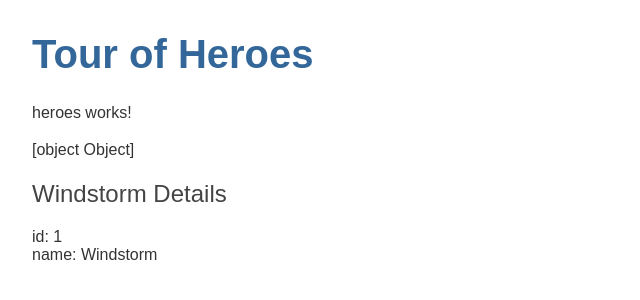
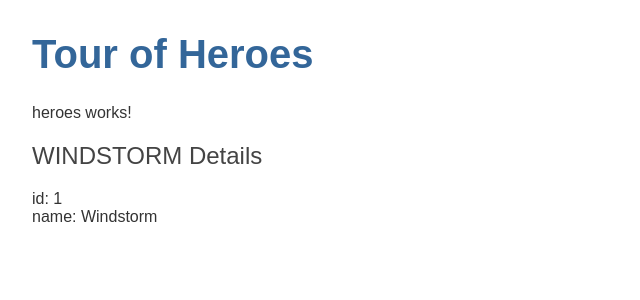
Before and after one commit to nayokim/angular, an Angular app: page / in a window 1280 px wide. Shown: the top 300 px of the page, without its empty margins (0-640 px from the left). Built offline with nearby package versions, Linux system fonts and the light colour scheme.

Commit message:
uppercase pipe

```diff
--- a/src/app/heroes/heroes.component.html
+++ b/src/app/heroes/heroes.component.html
@@ -1,5 +1,4 @@
 <p>heroes works!</p>
-{{hero}}
-<h2>{{hero.name}} Details</h2>
+<h2>{{hero.name | uppercase}} Details</h2>
 <div><span>id: </span>{{hero.id}}</div>
 <div><span>name: </span>{{hero.name}}</div>
```
